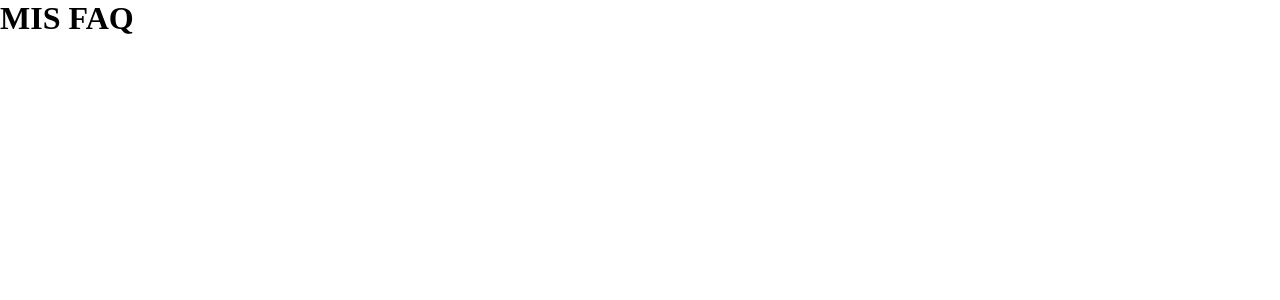
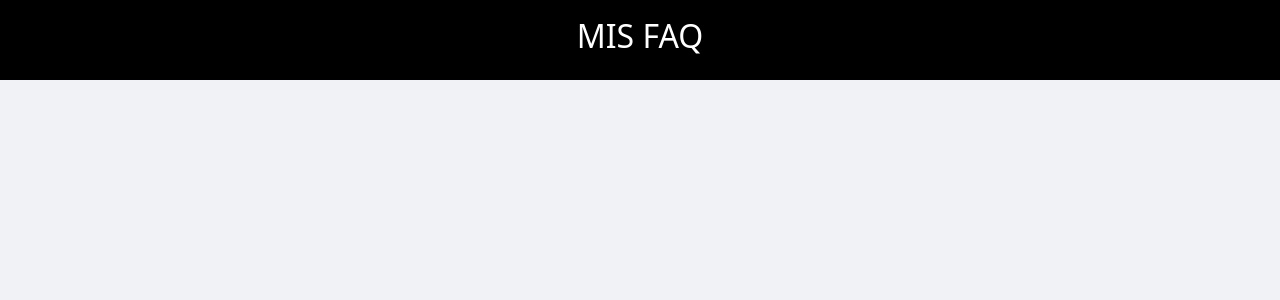
Before and after one commit to gabrielfreirebraz/faq-web, a React (Vite) app: page / in a window 1280 px wide. Shown: the top 300 px of the page. Built offline with nearby package versions, Linux system fonts and the light colour scheme.

Commit message:
feat: arrange components

```diff
--- a/package.json
+++ b/package.json
@@ -10,6 +10,8 @@
     "preview": "vite preview"
   },
   "dependencies": {
+    "bootstrap": "^5.3.1",
+    "bootstrap-react": "^0.5.0-alpha.14",
     "react": "^18.2.0",
     "react-dom": "^18.2.0"
   },
@@ -22,6 +24,7 @@
     "eslint": "^8.45.0",
     "eslint-plugin-react-hooks": "^4.6.0",
     "eslint-plugin-react-refresh": "^0.4.3",
+    "styled-components": "^6.0.7",
     "typescript": "^5.0.2",
     "vite": "^4.4.5"
   }
--- a/src/App.tsx
+++ b/src/App.tsx
@@ -1,10 +1,11 @@
+import { DivHeader } from "./Components/Header"
 
 function App() {
 
   return (
     <>
+      <DivHeader title="FAQ"/>
 
-      <h1>MIS FAQ</h1>
     </>
   )
 }
--- /dev/null
+++ b/src/Components/Header.css.ts
@@ -0,0 +1,18 @@
+import styled from "styled-components";
+
+export const StylesHeader = styled.div`
+  border: solid 1px #000;
+  background: #000;
+  width: 100%;
+  height: 5rem;
+  display: flex;
+  flex-direction: row;
+  justify-content: center;
+
+  h1 {
+    font-size: 2rem;
+    color: #fff;
+    background: none;
+    margin: 1rem;
+  }
+`;
--- /dev/null
+++ b/src/Components/Header.tsx
@@ -0,0 +1,19 @@
+import { StylesHeader } from "./Header.css";
+
+
+
+interface PropsHeader {
+  title: string
+}
+
+
+export const DivHeader = (props: PropsHeader) => {
+
+  console.log(props.title);
+  return (
+    <StylesHeader>
+      <h1>MIS FAQ</h1>
+
+    </StylesHeader>
+  );
+}
--- a/src/global.css
+++ b/src/global.css
@@ -3,4 +3,5 @@
   margin: 0;
   padding: 0;
   box-sizing: border-box;
+  background: #f0f2f5;
 }
--- a/src/main.tsx
+++ b/src/main.tsx
@@ -1,6 +1,7 @@
 import React from 'react'
 import ReactDOM from 'react-dom/client'
 import App from './App.tsx'
+import 'bootstrap/dist/css/bootstrap.min.css';
 import './global.css'
 
 ReactDOM.createRoot(document.getElementById('root')!).render(
```
Also changed, not shown: src/Components/Body.tsx (added), src/Components/Footer.tsx (added), 1 other file (tests, documents, lock files or other folders).
